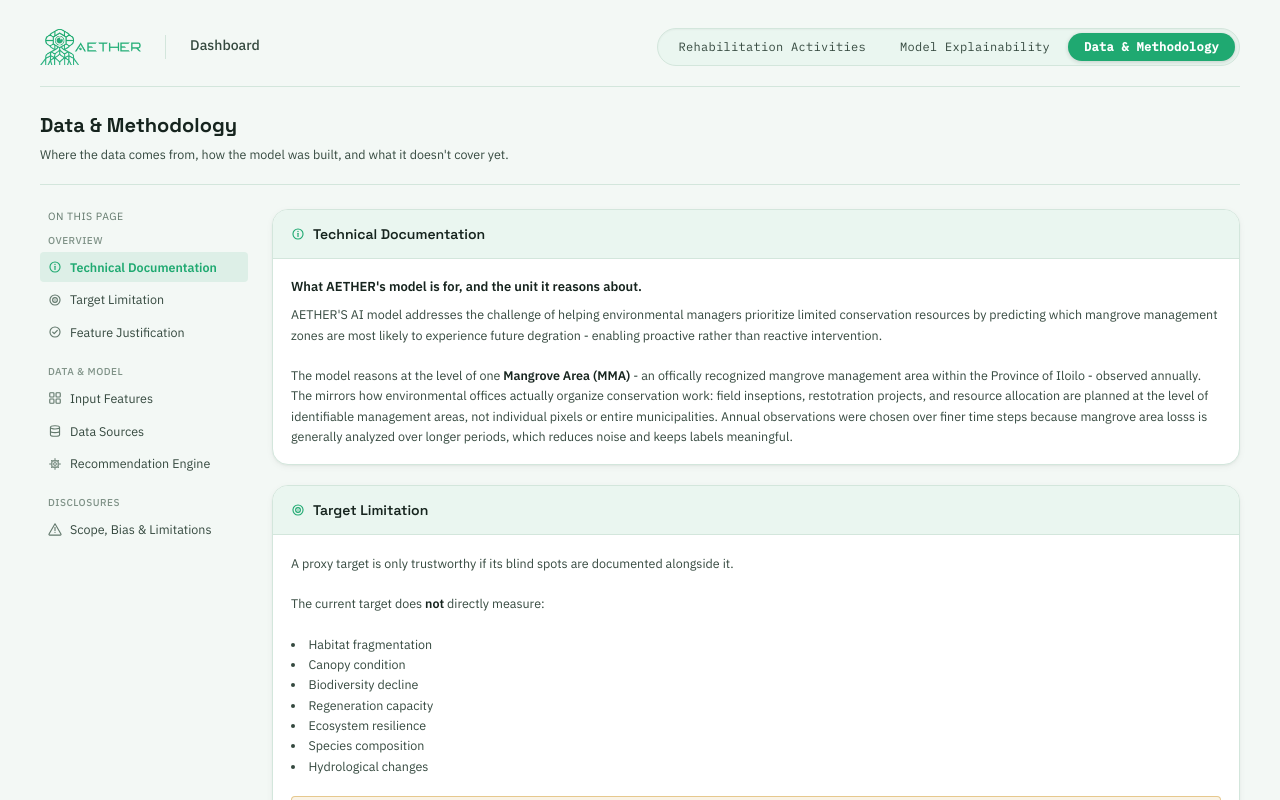
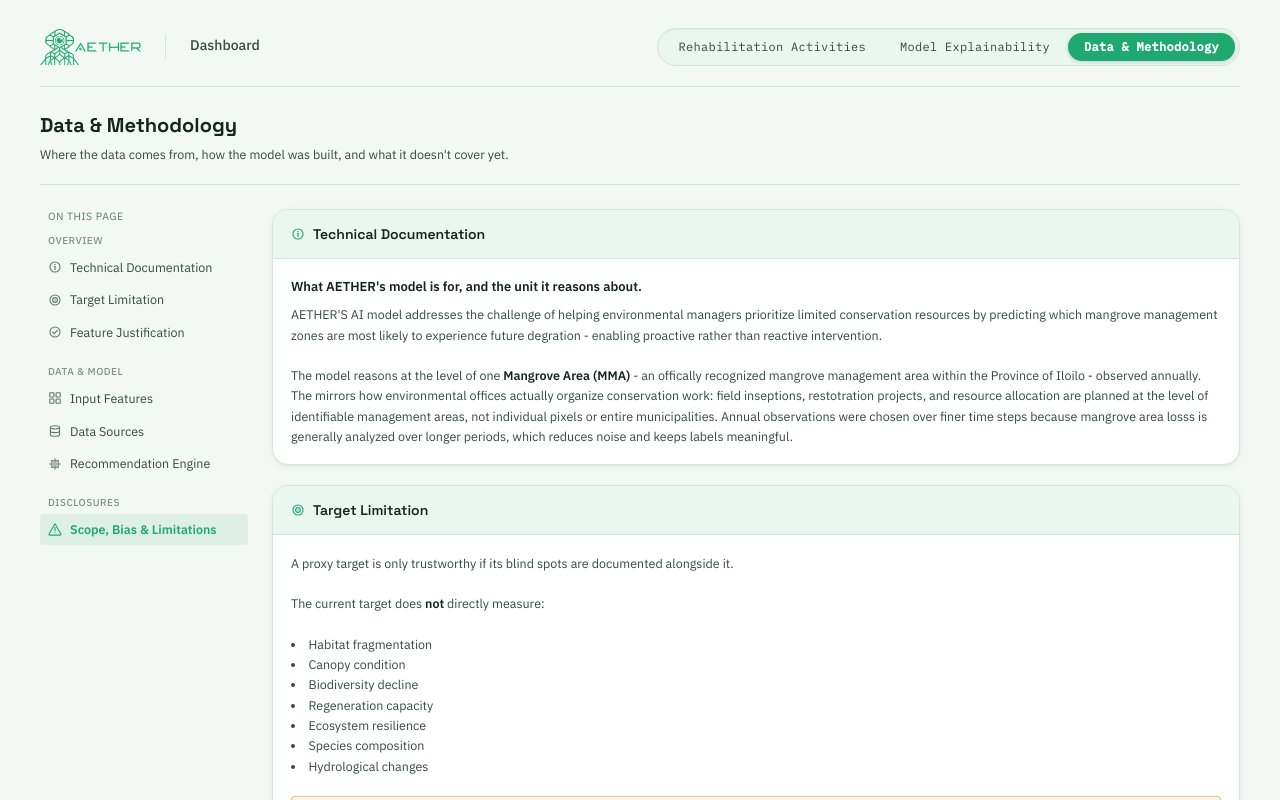
Before and after one commit to yuuhnna/AIHackathon2026_KADJA_AETHER, a Next.js app in the folder frontend/: page /data-methodology in a window 1280 px wide. Shown: the top 800 px of the page. Built offline with nearby package versions, Linux system fonts and the light colour scheme.

Commit message:
fix: hover scope, bias & limitations

```diff
--- a/frontend/components/MethodologySidebar.tsx
+++ b/frontend/components/MethodologySidebar.tsx
@@ -49,23 +49,35 @@ export default function MethodologySidebar() {
   const [activeId, setActiveId] = useState(ALL_SECTIONS[0].id);
 
   useEffect(() => {
-    const observer = new IntersectionObserver(
-      (entries) => {
-        const visible = entries.filter((e) => e.isIntersecting);
-        if (visible.length > 0) {
-          setActiveId(visible[0].target.id);
-        }
-      },
-      { rootMargin: "-15% 0px -70% 0px", threshold: 0 }
-    );
+  const handleScroll = () => {
+    const scrollPosition = window.scrollY + 150;
+
+    // If we've reached the bottom of the page, force the last section active.
+    if (
+      window.innerHeight + window.scrollY >=
+      document.documentElement.scrollHeight - 5
+    ) {
+      setActiveId(ALL_SECTIONS[ALL_SECTIONS.length - 1].id);
+      return;
+    }
+
+    let current = ALL_SECTIONS[0].id;
 
     for (const section of ALL_SECTIONS) {
       const el = document.getElementById(section.id);
-      if (el) observer.observe(el);
+      if (el && el.offsetTop <= scrollPosition) {
+        current = section.id;
+      }
     }
 
-    return () => observer.disconnect();
-  }, []);
+    setActiveId(current);
+  };
+
+  window.addEventListener("scroll", handleScroll, { passive: true });
+  handleScroll();
+
+  return () => window.removeEventListener("scroll", handleScroll);
+}, []);
 
   return (
     <nav aria-label="Data & Methodology sections" className="sticky top-7 hidden lg:block w-52 shrink-0">
```
